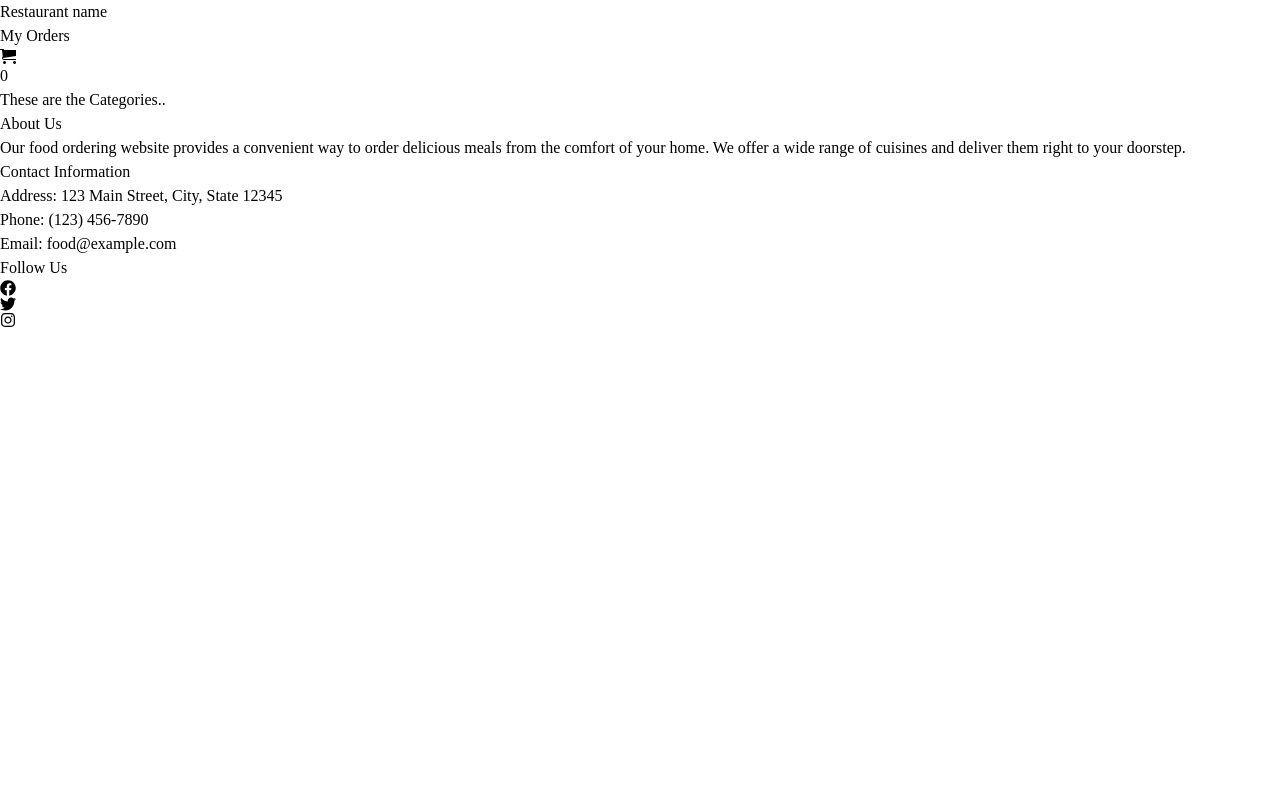
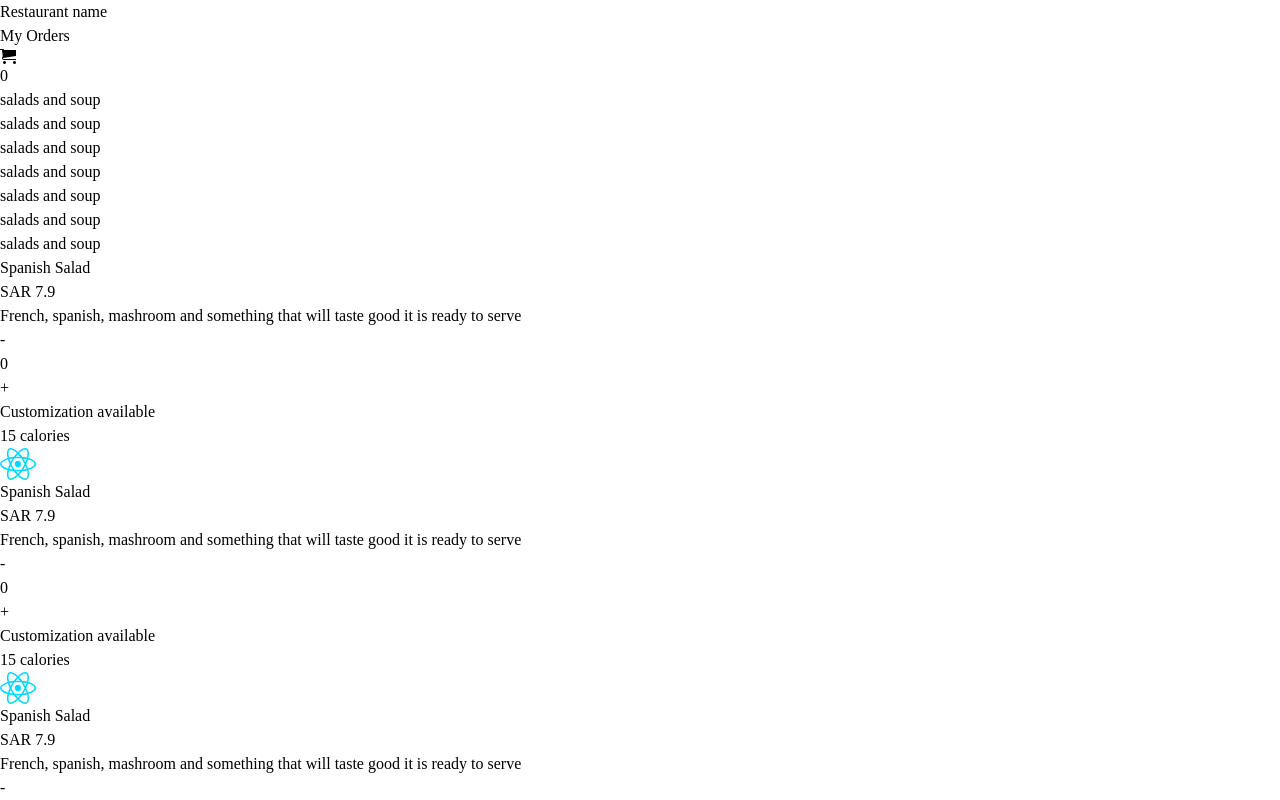
Before and after one commit to abhilashjayaseelan/Resto-Cafe, a React (Vite) app: page / in a window 1280 px wide. Shown: the top 800 px of the page. Built offline with nearby package versions, Linux system fonts and the light colour scheme.

Commit message:
ui completed

```diff
--- a/package.json
+++ b/package.json
@@ -26,6 +26,7 @@
     "eslint": "^8.45.0",
     "eslint-plugin-react-hooks": "^4.6.0",
     "eslint-plugin-react-refresh": "^0.4.3",
+    "tailwind-scrollbar": "^3.0.5",
     "typescript": "^5.0.2",
     "vite": "^4.4.5"
   }
--- a/src/components/Categories.tsx
+++ /dev/null
@@ -1,11 +0,0 @@
-
-
-function Categories() {
-  return (
-    <div className="h-screen bg-green-200">
-      These are the Categories..
-    </div>
-  )
-}
-
-export default Categories;
--- /dev/null
+++ b/src/components/CategoriesAndDishes.tsx
@@ -0,0 +1,31 @@
+// import { useState } from "react";
+import CategorySlide from "./CategorySlide";
+import CategoryDishes from "./CategoryDishes";
+
+function CategoriesAndDishes() {
+  return (
+    <div className=" pt-12 md:p-2 md:pl-20 md:pr-20 relative">
+      <div className="w-full flex overflow-x-auto scrollbar-thin scrollbar-thumb-gray-300 pb-1 md:mt-12">
+        <CategorySlide cat="salads and soup" />
+        <CategorySlide cat="salads and soup" />
+        <CategorySlide cat="salads and soup" />
+        <CategorySlide cat="salads and soup" />
+        <CategorySlide cat="salads and soup" />
+        <CategorySlide cat="salads and soup" />
+        <CategorySlide cat="salads and soup" />
+      </div>
+      <div className="">
+        <CategoryDishes />
+        <CategoryDishes />
+        <CategoryDishes />
+        <CategoryDishes />
+        <CategoryDishes />
+        <CategoryDishes />
+        <CategoryDishes />
+        <CategoryDishes />
+      </div>
+    </div>
+  );
+}
+
+export default CategoriesAndDishes;
--- /dev/null
+++ b/src/components/CategoryDishes.tsx
@@ -0,0 +1,39 @@
+function CategoryDishes() {
+  return (
+    <div className="p-2 flex justify-between border-b-2 border-b-gray-400">
+      <div className="pl-5 relative">
+        <div className="h-4 w-4 border border-solid border-red-600 flex justify-center items-center absolute left-0 top-1">
+          <div className="w-3 h-3 rounded-full bg-red-500"></div>
+        </div>
+        <div className="font-semibold text-lg">
+          <p>Spanish Salad</p>
+        </div>
+        <div className="text-xs font-semibold">
+          <p>SAR 7.9</p>
+        </div>
+        <div className="text-gray-500">
+          <p>
+            French, spanish, mashroom and something that will taste good it is
+            ready to serve
+          </p>
+        </div>
+        <div className="bg-lime-600 h-6 w-28 rounded-full flex justify-between pl-3 pr-3 text-white">
+          <p className="cursor-pointer"> - </p>
+          <p> 0 </p>
+          <p className="cursor-pointer"> + </p>
+        </div>
+        <div className="text-red-600">
+          <p>Customization available</p>
+        </div>
+      </div>
+      <div className="flex items-center text-sm font-semibold">
+        <p>15 calories</p>
+      </div>
+      <div className="flex items-center">
+        <img src="src/assets/react.svg" alt="" />
+      </div>
+    </div>
+  );
+}
+
+export default CategoryDishes;
--- /dev/null
+++ b/src/components/CategorySlide.tsx
@@ -0,0 +1,15 @@
+import React from "react";
+
+interface CategorySlideProps {
+  cat: string;
+}
+
+const CategorySlide: React.FC<CategorySlideProps> = ({ cat }) => {
+  return (
+    <div className=" flex shrink-0 justify-center items-center font-semibold w-1/2 md:w-1/4 cursor-pointer text-gray-600 border-gray-500 border-b-2">
+      <p>{cat}</p>
+    </div>
+  );
+};
+
+export default CategorySlide;
--- a/src/components/Header.tsx
+++ b/src/components/Header.tsx
@@ -2,11 +2,11 @@ import { ImCart } from "react-icons/im";
 
 function Header() {
   return (
-    <div className="h-12 w-full flex justify-between p-2 text-gray-600">
-      <div className="text-2xl pl-3">
+    <div className="fixed bg-white h-12 w-full flex justify-between p-2 text-gray-600 md:pl-20 md:pr-20 z-10">
+      <div className="text-2xl font-semibold cursor-pointer">
         <p>Restaurant name</p>
       </div>
-      <div className="flex items-center gap-2 pr-2 relative">
+      <div className="flex items-center gap-2 pr-2 relative cursor-pointer">
         <p>My Orders</p>
         <div className="text-2xl">
           <ImCart />
--- a/src/pages/Restaurant.tsx
+++ b/src/pages/Restaurant.tsx
@@ -1,5 +1,5 @@
 import Header from "../components/Header";
-import Categories from "../components/Categories";
+import CategoriesAndDishes from "../components/CategoriesAndDishes";
 import Footer from "../components/Footer";
 
 
@@ -7,7 +7,7 @@ function Restaurant() {
   return (
     <div>
       <Header/>
-      <Categories/>
+      <CategoriesAndDishes/>
       <Footer/>
     </div>
   )
--- a/tailwind.config.js
+++ b/tailwind.config.js
@@ -1,3 +1,5 @@
+import scrollbar from "tailwind-scrollbar";
+
 export const content = [
   "./src/**/*.html",
   "./src/**/*.js",
@@ -12,4 +14,6 @@ export const theme = {
     },
   },
 };
-export const plugins = [];
+export const plugins = [
+  scrollbar
+];
```
Also changed, not shown: 1 other file (tests, documents, lock files or other folders).
